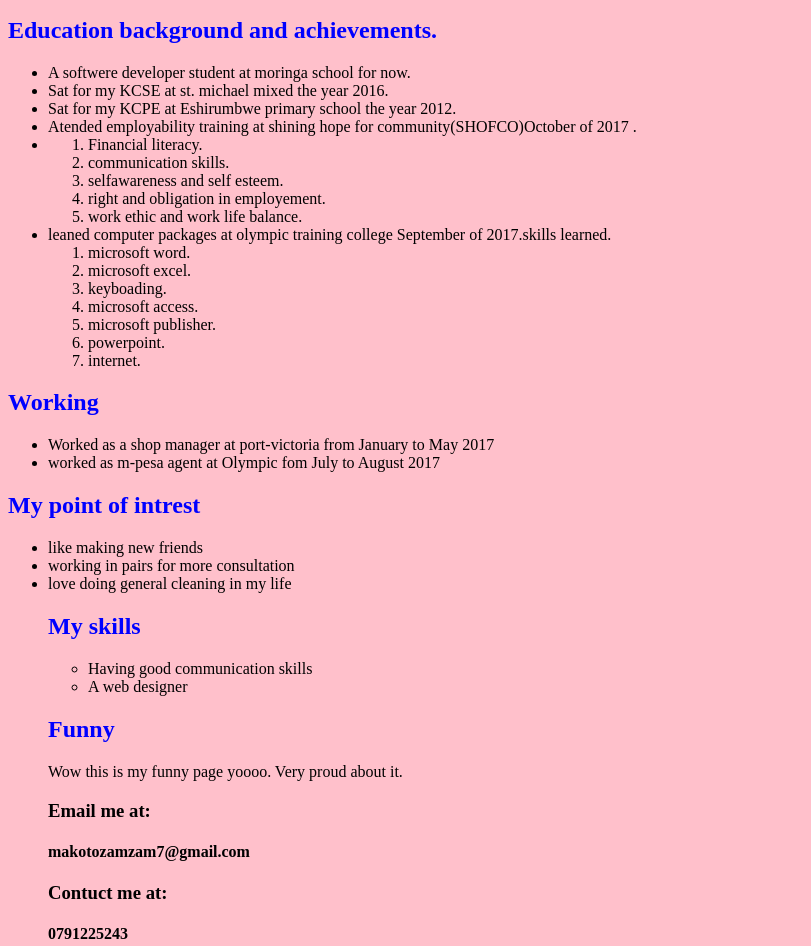
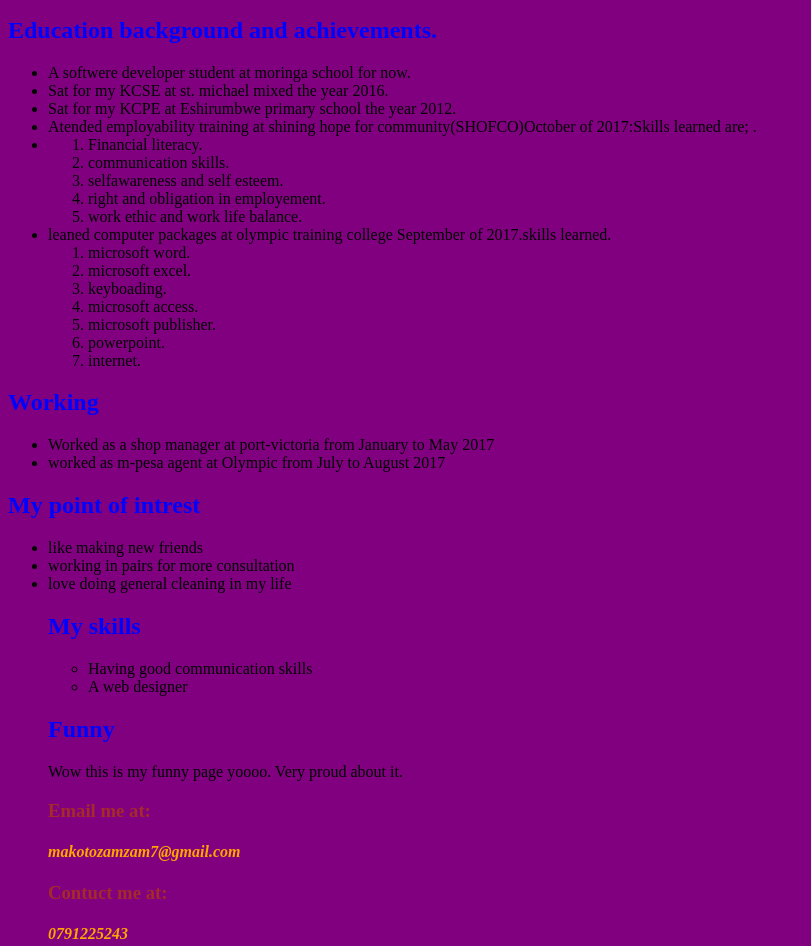
Before and after one commit to zamzammakoto/portfolio, a plain HTML site: page index.html in a window 1280 px wide. Shown: the part 215-1161 px from the top of the page, without its empty margins (0-811 px from the left). Drawn offline with Linux system fonts and the light colour scheme.

Commit message:
changed background color from pink to purple and also styled h3 ana h3

```diff
--- a/css/styles.css
+++ b/css/styles.css
@@ -4,7 +4,7 @@ h1{
 
 }
 body{
-  background-color: pink;
+  background-color: purple;
 
 }
 h2{
@@ -18,3 +18,10 @@ img {
     border-radius: 50%;
     height: auto;
 }
+h3{
+  color:brown;
+}
+h4{
+  font-style: italic;
+  color: orange;
+}
--- a/index.html
+++ b/index.html
@@ -16,7 +16,7 @@
   <li>A softwere developer student at moringa school for now.</li>
   <li>Sat for my KCSE at st. michael mixed the year 2016.</li>
   <li>Sat for my KCPE at Eshirumbwe primary school the year 2012.</li>
-  <li>Atended employability training at shining hope for community(SHOFCO)October of 2017 .<li/>
+  <li>Atended employability training at shining hope for community(SHOFCO)October of 2017:Skills learned are; .<li/>
     <ol>
       <li>Financial literacy.</<li>
         <li>communication skills.</li>
@@ -40,7 +40,7 @@
 <h2>Working</h2>
 <ul>
 <li>Worked as a shop manager at port-victoria from January to May 2017</li>
-  <li>worked as m-pesa agent at Olympic fom July to August 2017</li>
+  <li>worked as m-pesa agent at Olympic from July to August 2017</li>
 </ul>
 <div id="Intrest">
 <h2>My point of intrest</h2>
```
